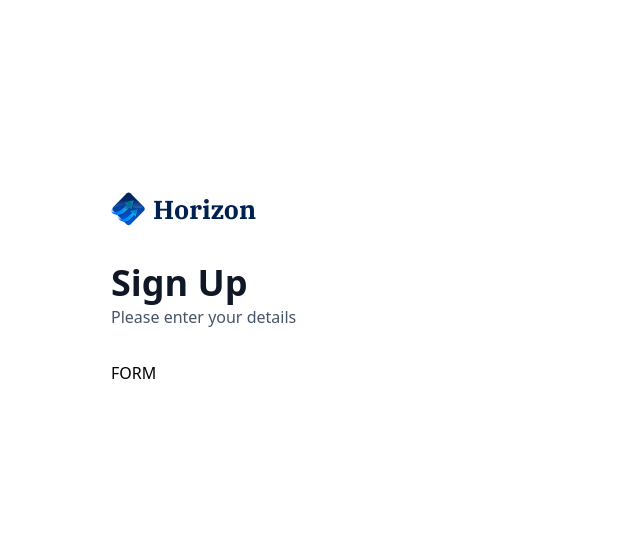
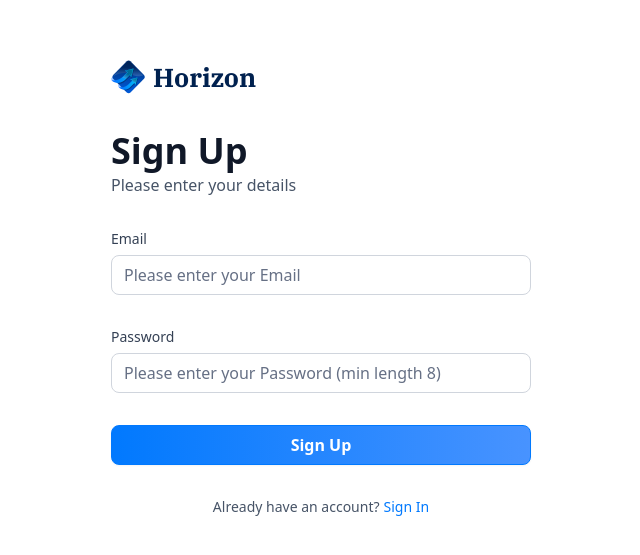
Before and after one commit to dstarkwa1/js-mastery-banking-app, a Next.js app: page /sign-up in a window 1280 px wide. Shown: the part 113-668 px from the top of the page, without its empty margins (319-959 px from the left). Built offline with nearby package versions, Linux system fonts and the light colour scheme.

Commit message:
Adding basic form functionality

```diff
--- a/components/ui/AuthForm.tsx
+++ b/components/ui/AuthForm.tsx
@@ -3,10 +3,48 @@
 import Link from 'next/link'
 import Image from 'next/image'
 import React, { useState } from 'react'
+import { z } from "zod"
+import { zodResolver } from "@hookform/resolvers/zod"
+import { useForm } from "react-hook-form"
+
+import { Button } from "@/components/ui/button"
+import {
+  Form,
+  FormControl,
+  FormDescription,
+  FormField,
+  FormItem,
+  FormLabel,
+  FormMessage,
+} from "@/components/ui/form"
+import { Input } from "@/components/ui/input"
+import CustFormField from './CustFormField'
+import { authFormSchema } from '@/lib/utils'
+import { Loader2 } from 'lucide-react'
 
 const AuthForm = ({type}:{type:string}) => {
 
     const [user, setUser] = useState(null)
+    const [isLoading, setIsLoading] = useState(false);
+
+    // 1. Define your form.
+    const form = useForm<z.infer<typeof authFormSchema>>({
+        resolver: zodResolver(authFormSchema),
+        defaultValues: {
+            email: "",
+            password: ""
+        },
+    })
+
+    // 2. Define a submit handler.
+    function onSubmit(values: z.infer<typeof authFormSchema>) {
+        // Do something with the form values.
+        // ✅ This will be type-safe and validated.
+        setIsLoading(true)
+        console.log(values)
+        setIsLoading(false)
+        }
+
 
     return (
     <section className='auth-form'>
@@ -45,9 +83,60 @@
                 {/*PlaidLink*/}
             </div>
         ): (
-            <>
-            FORM
-            </>
+        <>
+            <Form {...form}>
+                <form onSubmit={form.handleSubmit(onSubmit)} className="space-y-8">
+                    <CustFormField
+                        control = {form.control}
+                        name = 'email'
+                        label = 'Email'
+                        placeholder = 'Please enter your Email'
+                    />
+                    <CustFormField
+                        control = {form.control}
+                        name = 'password'
+                        label = 'Password'
+                        placeholder = 'Please enter your Password (min length 8)'
+                    />
+                    <div className='flex flex-col gap-4'>
+                        <Button type="submit" className='form-btn' disabled={isLoading}>
+                            {isLoading ? (
+                                <>
+                                <Loader2
+                                    size={20}
+                                    className='animate-spin'
+                                /> &nbsp;
+                                Loading...
+                                </>
+                            ) : type==='sign-in'
+                                ? 'Sign In' : 'Sign Up'}
+                        </Button>
+                    </div>
+                </form>
+            </Form>
+            <footer className='flex justify-center gap-1'>
+                <p className='text-14 font-normal text-gray-600'>
+                    {type === 'sign-in'
+                    ?"Dont have an account?"
+                    :"Already have an account?"}
+                </p>
+                <Link
+                    className='form-link'
+                    href={type === 'sign-in'
+                        ?"./sign-up"
+                        :"./sign-in"
+                    }>
+                    {type === 'sign-in'
+                        ?"Sign Up"
+                        :"Sign In"
+                    }
+                </Link>
+
+            </footer>
+        </>
+
+
+
         )}
     </section>
     )
--- /dev/null
+++ b/components/ui/CustFormField.tsx
@@ -0,0 +1,55 @@
+'use client'
+
+
+import React, { useState } from 'react'
+import { z } from "zod"
+
+
+import {
+  Form,
+  FormControl,
+  FormDescription,
+  FormField,
+  FormItem,
+  FormLabel,
+  FormMessage,
+} from "@/components/ui/form"
+import { Input } from "@/components/ui/input"
+import { Control, FieldPath } from 'react-hook-form'
+import { authFormSchema } from '@/lib/utils'
+
+interface CustomInput {
+  control: Control<z.infer<typeof authFormSchema>>,
+  name: FieldPath<z.infer<typeof authFormSchema>>,
+  label: string,
+  placeholder: string
+}
+
+const CustFormField = ({control, name, label, placeholder}: CustomInput) => {
+  return (
+              <FormField
+                    control={control}
+                    name={name}
+                    render={({ field }) => (
+                        <div className='form-item'>
+                            <FormLabel className='form-label'>
+                                {label}
+                            </FormLabel>
+                            <div className='flex w-full flex-col'>
+                                <FormControl>
+                                    <Input
+                                    className='input-class'
+                                    placeholder={placeholder}
+                                    type={name==='password'?'password':'text'}
+                                    {...field}
+                                    />
+                                </FormControl>
+                                <FormMessage className="form-message mt-2" />
+                            </div>
+                        </div>
+                    )}
+                    />
+  )
+}
+
+export default CustFormField
--- /dev/null
+++ b/components/ui/input.tsx
@@ -0,0 +1,25 @@
+import * as React from "react"
+
+import { cn } from "@/lib/utils"
+
+export interface InputProps
+  extends React.InputHTMLAttributes<HTMLInputElement> {}
+
+const Input = React.forwardRef<HTMLInputElement, InputProps>(
+  ({ className, type, ...props }, ref) => {
+    return (
+      <input
+        type={type}
+        className={cn(
+          "flex h-10 w-full rounded-md border border-input bg-background px-3 py-2 text-sm ring-offset-background file:border-0 file:bg-transparent file:text-sm file:font-medium placeholder:text-muted-foreground focus-visible:outline-none focus-visible:ring-2 focus-visible:ring-ring focus-visible:ring-offset-2 disabled:cursor-not-allowed disabled:opacity-50",
+          className
+        )}
+        ref={ref}
+        {...props}
+      />
+    )
+  }
+)
+Input.displayName = "Input"
+
+export { Input }
--- a/lib/utils.ts
+++ b/lib/utils.ts
@@ -2,6 +2,7 @@
 import { type ClassValue, clsx } from "clsx";
 import qs from "query-string";
 import { twMerge } from "tailwind-merge";
+import { z } from "zod";
 
 export function cn(...inputs: ClassValue[]) {
   return twMerge(clsx(inputs));
@@ -193,3 +194,8 @@
 
   return date > twoDaysAgo ? "Processing" : "Success";
 };
+
+export const authFormSchema = z.object({
+  email: z.string().email(),
+  password: z.string().min(8,'Password must contain at least 8 characters')
+})
```
